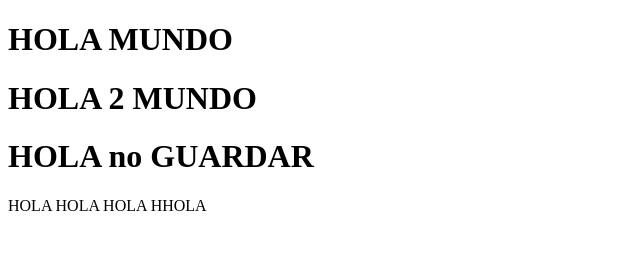
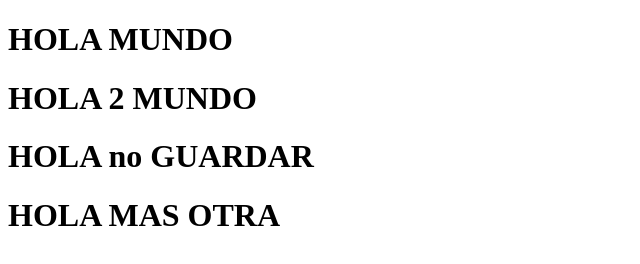
Before and after one commit to JR4y/GitHub, a plain HTML site: page index.html in a window 1280 px wide. Shown: the whole page, without its empty margins (0-640 px from the left). Drawn offline with Linux system fonts and the light colour scheme.

Commit message:
Otro intento mas

```diff
--- a/index.html
+++ b/index.html
@@ -10,6 +10,6 @@
     <h1>HOLA MUNDO</h1>
     <h1>HOLA 2 MUNDO</h1>
     <h1>HOLA no GUARDAR</h1>
-    HOLA HOLA HOLA HHOLA
+    <h1>HOLA MAS OTRA</h1>
   </body>
 </html>
```
